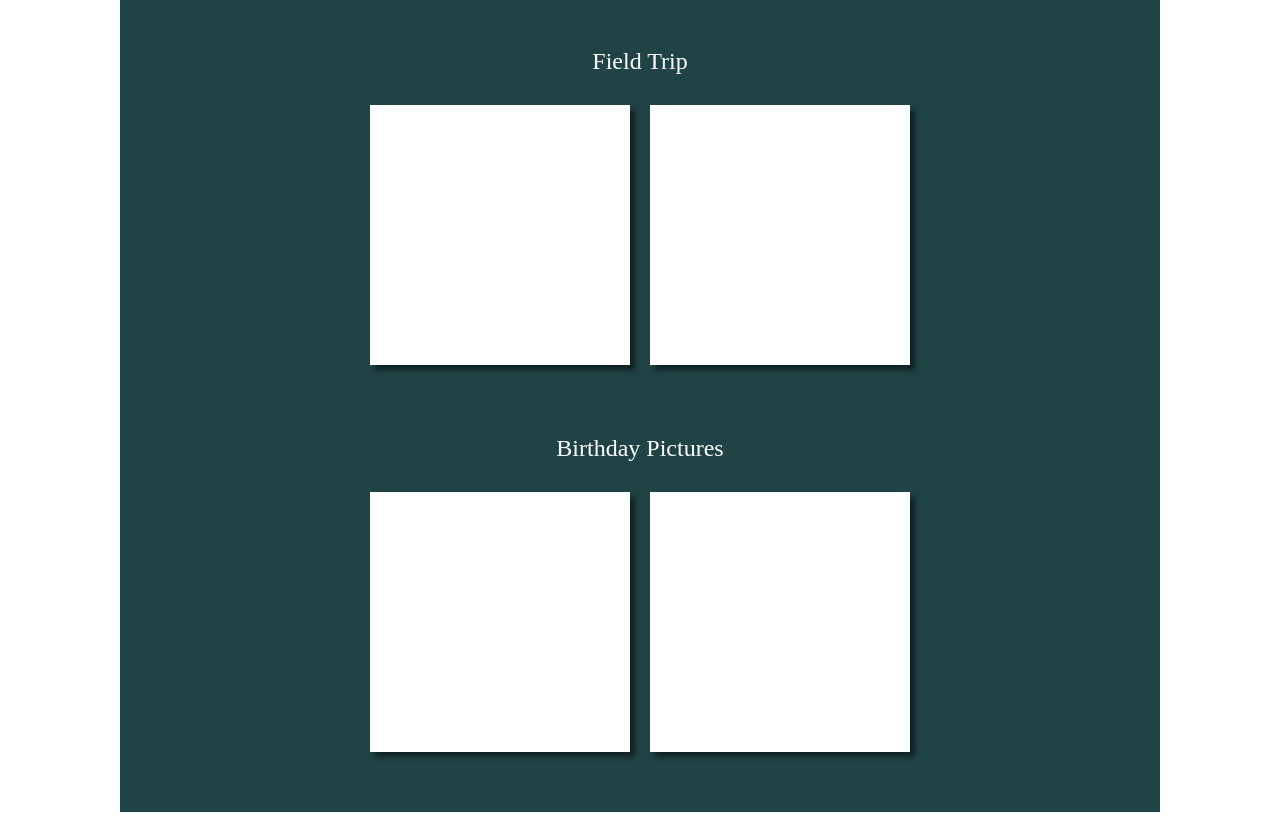
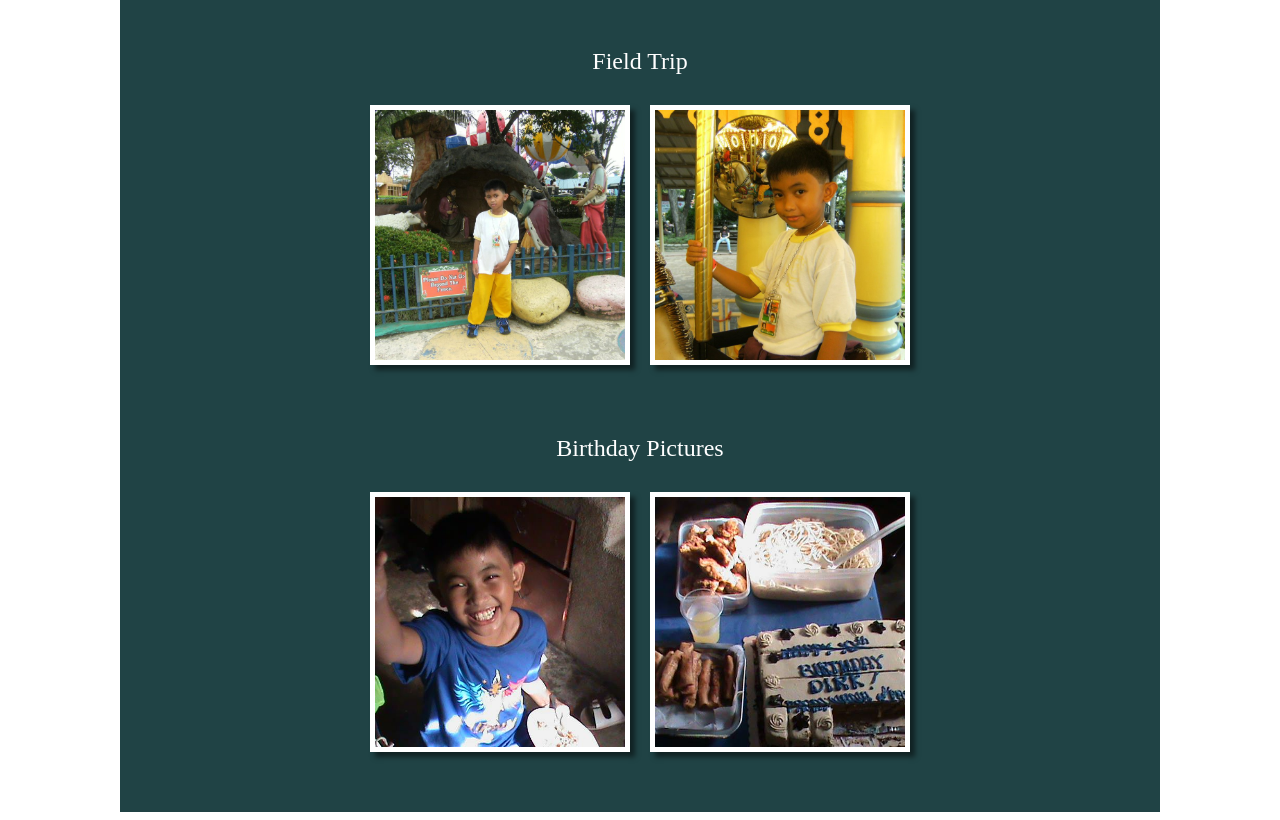
Before and after one commit to fayesh24/landingpageNPhotoGalllery, a plain HTML site: page PHOTOGALLERY.html in a window 1280 px wide. Shown: the part 68-888 px from the top of the page. Drawn offline with Linux system fonts and the light colour scheme.

Commit message:
Update PHOTOGALLERY.html

```diff
--- a/PHOTOGALLERY.html
+++ b/PHOTOGALLERY.html
@@ -69,13 +69,13 @@
       <h1>Photo Gallery</h1>
       <div class="image-set">
         <h2>Field Trip</h2>
-        <a href="IMAGES/FT1.jpg" target="_blank" style="background-image: url('IMAGES/FT1.jpg')" class="thumbnail"></a>
-        <a href="IMAGES/FT2.jpg" target="_blank" style="background-image: url('IMAGES/FT2.jpg')" class="thumbnail"></a>
+        <a href="FT1.jpg" target="_blank" style="background-image: url('FT1.jpg')" class="thumbnail"></a>
+        <a href="FT2.jpg" target="_blank" style="background-image: url('FT2.jpg')" class="thumbnail"></a>
       </div>
       <div class="image-set">
         <h2>Birthday Pictures</h2>
-        <a href="IMAGES/BPIC1.jpg" target="_blank" style="background-image: url('IMAGES/BPIC1.jpg')" class="thumbnail"></a>
-        <a href="IMAGES/BPIC2.jpg" target="_blank" style="background-image: url('IMAGES/BPIC2.jpg')" class="thumbnail"></a>
+        <a href="BPIC1.jpg" target="_blank" style="background-image: url('BPIC1.jpg')" class="thumbnail"></a>
+        <a href="BPIC2.jpg" target="_blank" style="background-image: url('BPIC2.jpg')" class="thumbnail"></a>
       </div>
     </div>
   </body>
```
